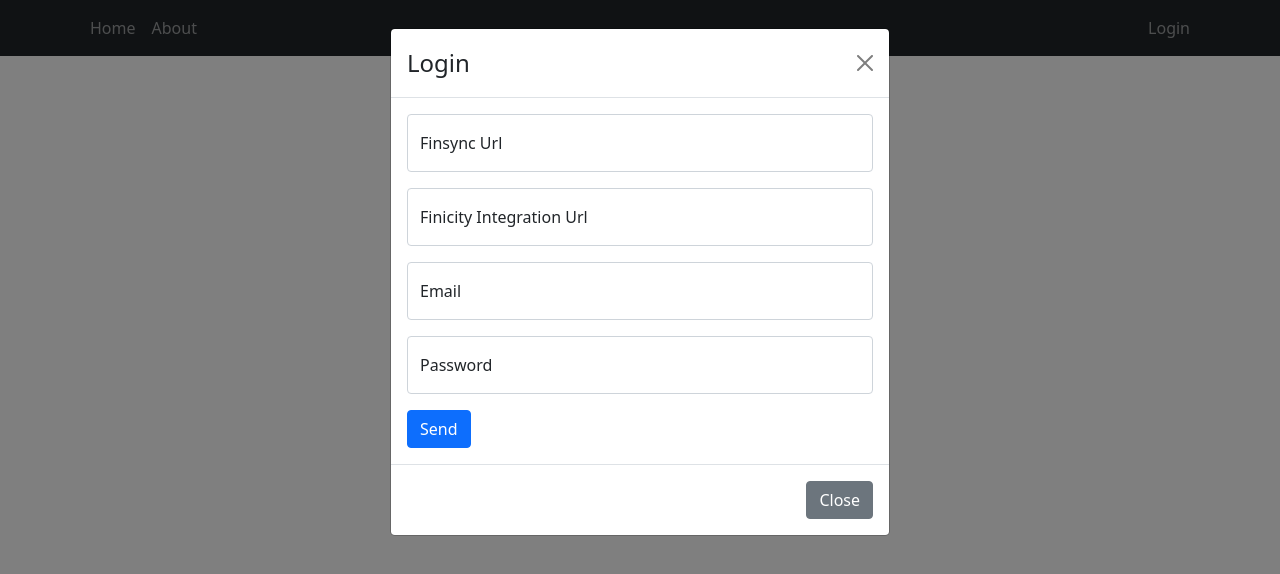
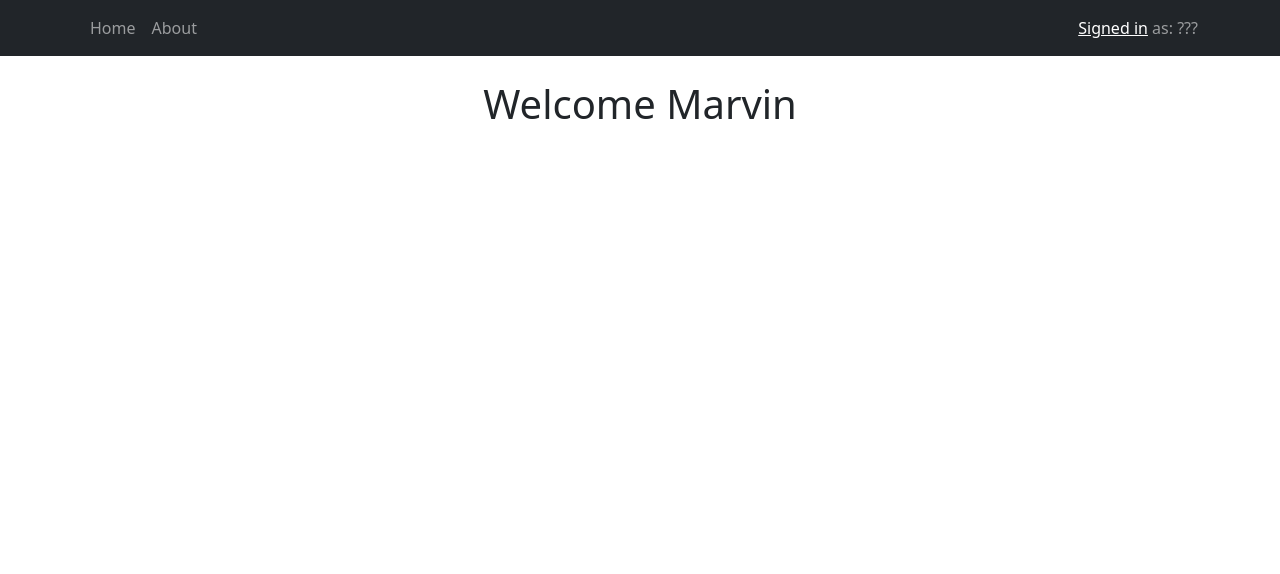
Before and after one commit to mmarvb8h/my-firstcloudflare-nextapp, a Next.js app: page / in a window 1280 px wide. Shown: the top 574 px of the page. Built offline with nearby package versions, Linux system fonts and the light colour scheme.

Commit message:
added <a> in navbar to show Login modal.

```diff
--- a/components/Layout.js
+++ b/components/Layout.js
@@ -8,16 +8,28 @@
 // called "children". Have no clue why.
 const Layout = ({children}) => {
   // Login Modal starts out closed.
-  const [showLoginState, setShowLogin] = useState(true)
+  const [showLoginState, setShowLogin] = useState(false)
 
-  function handleClickFromLogin() {
+  // function handleClickFromLogin() {
+  //   // Close Login Modal.
+  //   setShowLogin(false)
+  // }
+
+  const handleClickFromLoginWin = () => {
     // Close Login Modal.
     setShowLogin(false)
   }
 
+  const handleLoginLinkClick = () => {
+    // Open Login Modal.
+    setShowLogin(true)
+  }
+
   return (
     <>
-      <MyNav />
+      <MyNav
+        handleLoginLinkClick = { handleLoginLinkClick }
+      />
       <div className={styles.container}>
         <Head>
           <link rel="icon" href="/favicon.ico" />
@@ -29,7 +41,7 @@
 
         <Login
           showit = { showLoginState }
-          handleClose = { handleClickFromLogin }
+          handleClose = { handleClickFromLoginWin }
         />
 
       </div>
--- a/components/MyNav.js
+++ b/components/MyNav.js
@@ -1,7 +1,12 @@
 import { Container, Navbar } from 'react-bootstrap'
 import Nav from 'react-bootstrap/Nav'
 
-const MyNav = () => {
+const MyNav = ({ handleLoginLinkClick }) => {
+
+  const loginLinkClick = () => {
+    handleLoginLinkClick()
+  }
+
   return (
     <Navbar fixed="top" bg="dark" variant="dark">
       <Container>
@@ -9,9 +14,9 @@
           <Nav.Link href='/'>Home</Nav.Link>
           <Nav.Link href='/about'>About</Nav.Link>
         </Nav>
-        <Nav>
-          <Nav.Link href='/'>Login</Nav.Link>
-        </Nav>
+        <Navbar.Text>
+          <a style={{cursor: "pointer"}} onClick={ loginLinkClick }><u>Signed in</u></a> as: ???
+        </Navbar.Text>
       </Container>
     </Navbar>
   )
```
